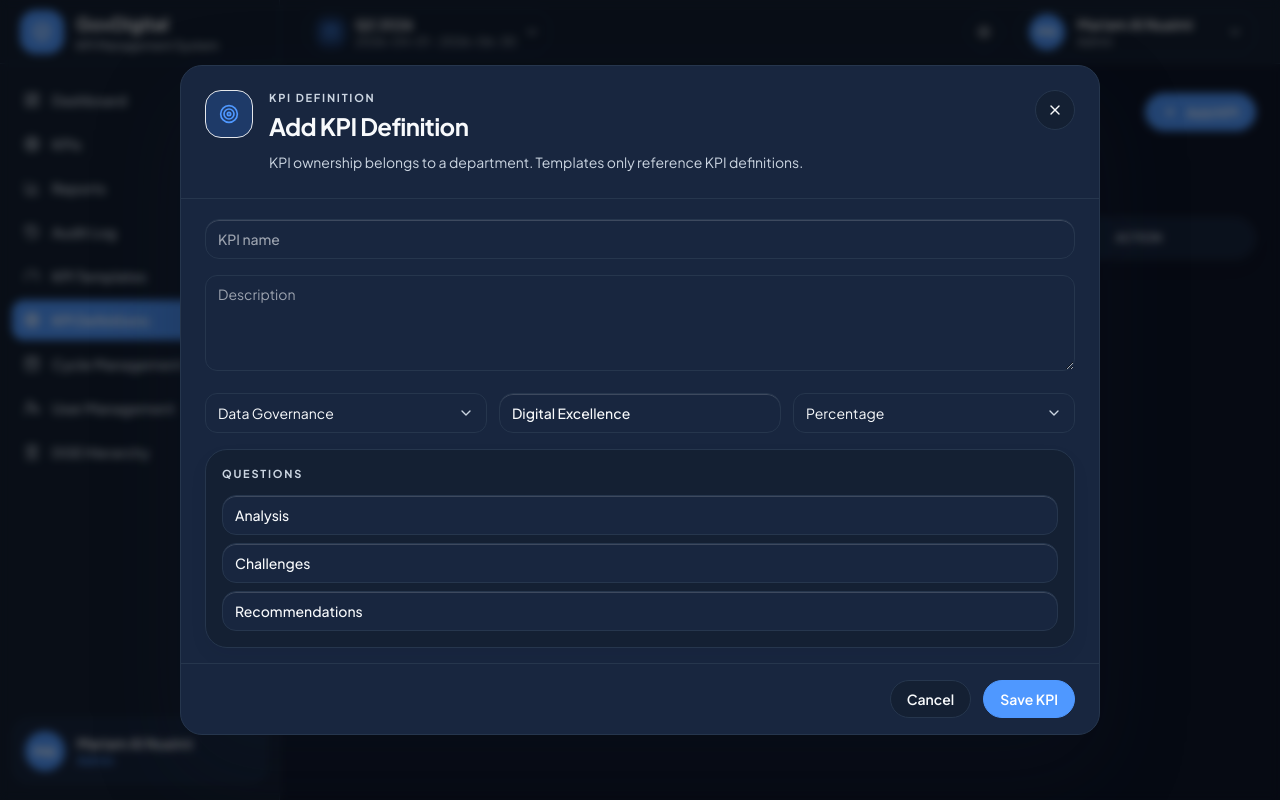
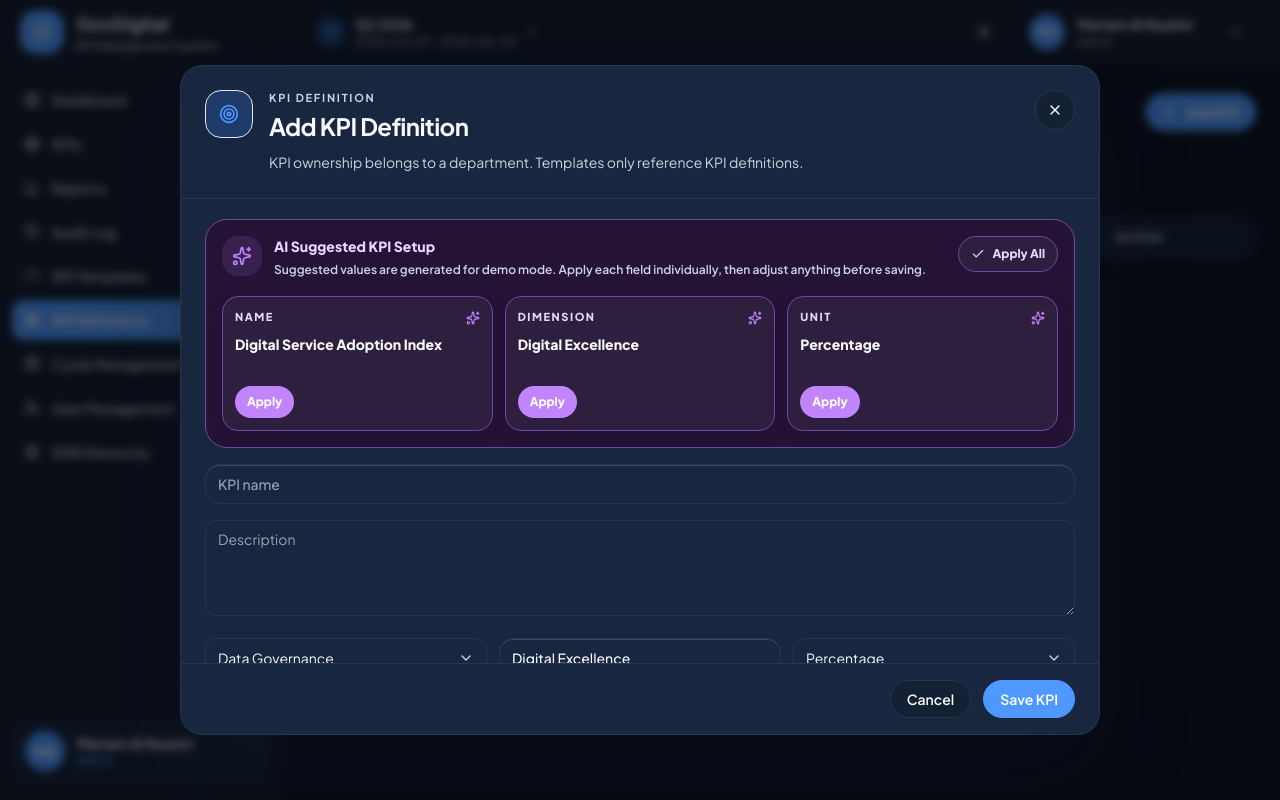
Before and after one commit to AliyaanAhmed/kpi-app-2026, a React (Vite) app: page /admin/kpi-definitions in a window 1280 px wide. Both pictures are taken after typing "Sample" into the empty fields and a click on the button "Add KPI". Built offline with nearby package versions, Linux system fonts and the light colour scheme.

Commit message:
Add AI suggestions to KPI definition form

```diff
--- a/src/pages/admin/AdminKpiDefinitionsPage.tsx
+++ b/src/pages/admin/AdminKpiDefinitionsPage.tsx
@@ -1,4 +1,4 @@
-import { Pencil, Plus, Target } from 'lucide-react'
+import { Check, Pencil, Plus, Sparkles, Target } from 'lucide-react'
 import { useState } from 'react'
 import { Modal } from '../../components/ui/Modal'
 import { AppSelect } from '../../components/ui/AppSelect'
@@ -18,6 +18,12 @@ const blankKpi: Kpi = {
     { id: 'challenges', label: 'Challenges' },
     { id: 'recommendations', label: 'Recommendations' },
   ],
+}
+
+const aiKpiSuggestion = {
+  name: 'Digital Service Adoption Index',
+  dimension: 'Digital Excellence',
+  unit: 'percentage' as Kpi['targetType'],
 }
 
 export function AdminKpiDefinitionsPage() {
@@ -69,6 +75,53 @@ export function AdminKpiDefinitionsPage() {
       >
         {editing ? (
           <div className="space-y-4">
+            <section className="overflow-hidden rounded-[22px] border border-[var(--ai-border)] bg-[var(--ai-soft)] p-4">
+              <div className="flex flex-col gap-3 sm:flex-row sm:items-start sm:justify-between">
+                <div className="flex items-start gap-3">
+                  <div className="ai-icon h-10 w-10 shrink-0">
+                    <Sparkles className="h-5 w-5" />
+                  </div>
+                  <div>
+                    <p className="text-sm font-extrabold text-[var(--ai-strong)]">AI Suggested KPI Setup</p>
+                    <p className="mt-1 max-w-2xl text-xs font-semibold leading-5 text-muted">
+                      Suggested values are generated for demo mode. Apply each field individually, then adjust anything before saving.
+                    </p>
+                  </div>
+                </div>
+                <button
+                  className="inline-flex h-9 items-center justify-center gap-2 rounded-full border border-[var(--ai-border)] bg-white px-3 text-xs font-extrabold text-[var(--ai-strong)] transition hover:bg-[var(--ai)] hover:text-white dark:bg-white/5"
+                  onClick={() => setEditing({ ...editing, name: aiKpiSuggestion.name, category: aiKpiSuggestion.dimension, targetType: aiKpiSuggestion.unit })}
+                  type="button"
+                >
+                  <Check className="h-3.5 w-3.5" /> Apply All
+                </button>
+              </div>
+              <div className="mt-4 grid gap-3 md:grid-cols-3">
+                {[
+                  { label: 'Name', value: aiKpiSuggestion.name, onApply: () => setEditing({ ...editing, name: aiKpiSuggestion.name }) },
+                  { label: 'Dimension', value: aiKpiSuggestion.dimension, onApply: () => setEditing({ ...editing, category: aiKpiSuggestion.dimension }) },
+                  { label: 'Unit', value: 'Percentage', onApply: () => setEditing({ ...editing, targetType: aiKpiSuggestion.unit }) },
+                ].map((suggestion) => (
+                  <div
+                    className="group rounded-2xl border border-[var(--ai-border)] bg-white/80 p-3 shadow-soft transition hover:-translate-y-0.5 hover:border-[var(--ai)] dark:bg-white/5"
+                    key={suggestion.label}
+                  >
+                    <div className="flex items-center justify-between gap-3">
+                      <p className="text-[11px] font-extrabold uppercase tracking-[0.14em] text-[var(--ai-strong)]">{suggestion.label}</p>
+                      <Sparkles className="h-3.5 w-3.5 text-[var(--ai)] transition group-hover:scale-110" />
+                    </div>
+                    <p className="mt-2 min-h-10 text-sm font-extrabold leading-5 text-text">{suggestion.value}</p>
+                    <button
+                      className="mt-3 inline-flex h-8 items-center justify-center rounded-full bg-[var(--ai)] px-3 text-xs font-extrabold text-white transition hover:brightness-95"
+                      onClick={suggestion.onApply}
+                      type="button"
+                    >
+                      Apply
+                    </button>
+                  </div>
+                ))}
+              </div>
+            </section>
             <input className="field w-full" placeholder="KPI name" value={editing.name} onChange={(event) => setEditing({ ...editing, name: event.target.value })} />
             <textarea className="min-h-24 w-full rounded-xl border border-border bg-surface-raised px-3 py-2 text-sm outline-none focus:border-primary" placeholder="Description" value={editing.description} onChange={(event) => setEditing({ ...editing, description: event.target.value })} />
             <div className="grid gap-3 md:grid-cols-3">
```
